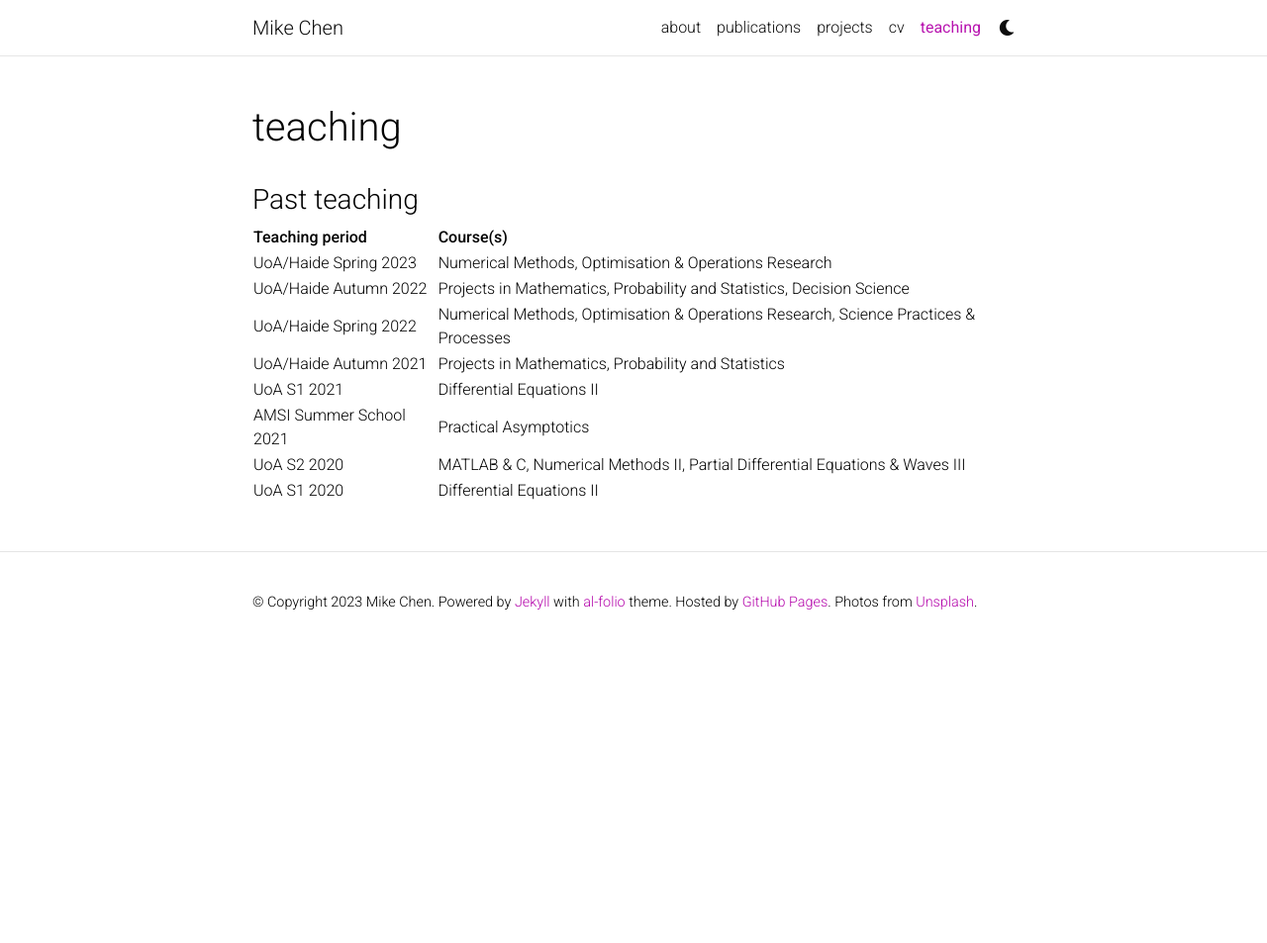
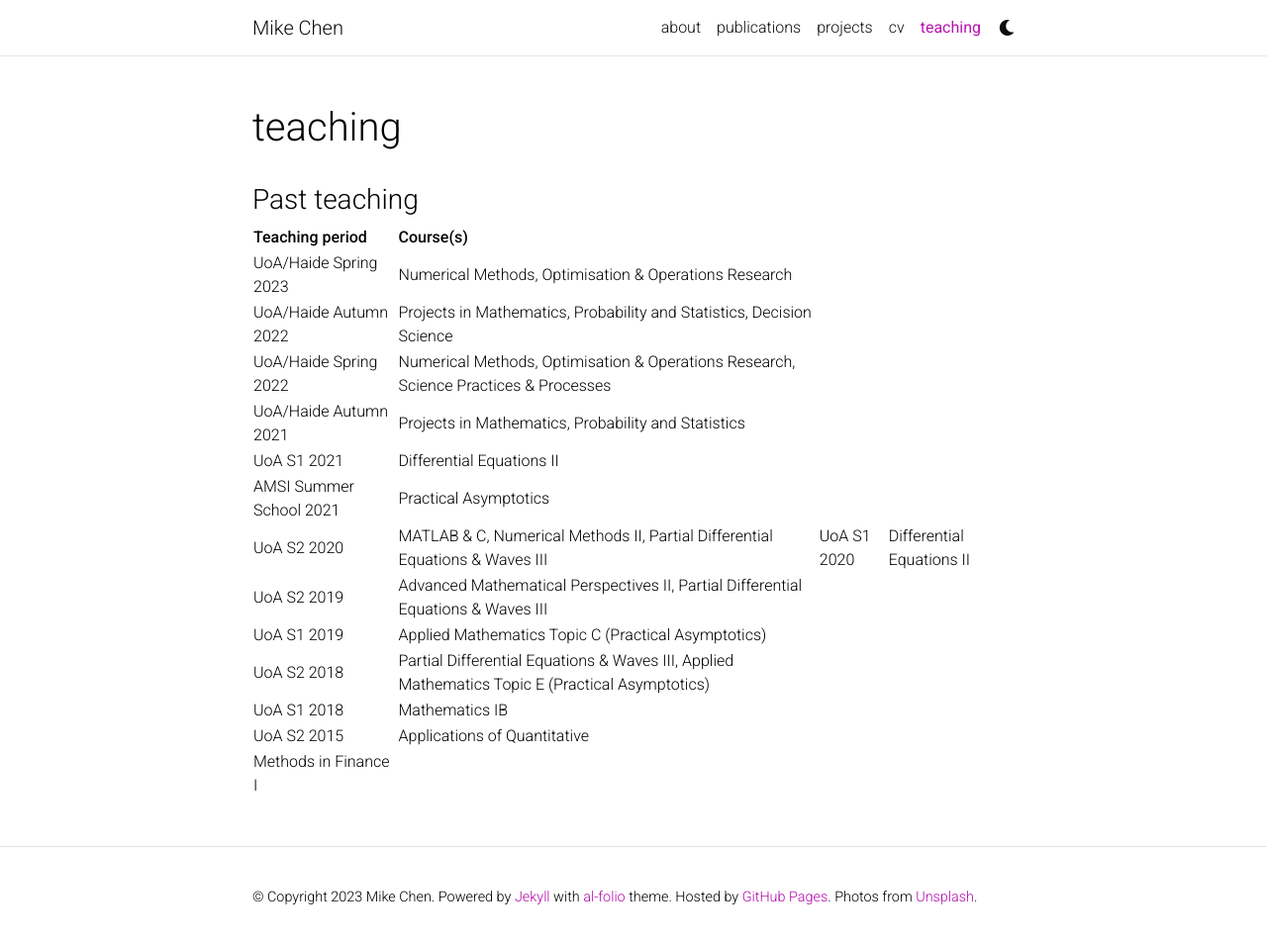
Before and after one commit to mikechen-maths/mikechen-maths.github.io, a Jekyll site: the page built from _pages/teaching.md, in a window 1280 px wide and 957 px high. Shown: the top 953 px of the window at 99% size. Built offline with Jekyll 4.4.1, drawn with Linux system fonts in a browser that asks for light colours; comment, search, counter and statistics services are not loaded; a style sheet for code colours, icons or effects is not loaded.

Commit message:
more teaching

```diff
--- a/_pages/teaching.md
+++ b/_pages/teaching.md
@@ -17,5 +17,10 @@ nav_order: 5
 | UoA/Haide Autumn 2021 | Projects in Mathematics, Probability and Statistics |
 | UoA S1 2021 | Differential Equations II |
 | AMSI Summer School 2021 | Practical Asymptotics |
-| UoA S2 2020 | MATLAB & C, Numerical Methods II, Partial Differential Equations & Waves III |
-| UoA S1 2020 | Differential Equations II |
+| UoA S2 2020 | MATLAB & C, Numerical Methods II, Partial Differential Equations & Waves III | UoA S1 2020 | Differential Equations II |
+| UoA S2 2019 | Advanced Mathematical Perspectives II, Partial Differential Equations & Waves III |
+| UoA S1 2019 | Applied Mathematics Topic C (Practical Asymptotics) |
+| UoA S2 2018 | Partial Differential Equations & Waves III, Applied Mathematics Topic E (Practical Asymptotics) |
+| UoA S1 2018 | Mathematics IB |
+| UoA S2 2015 | Applications of Quantitative
+Methods in Finance I |
```
